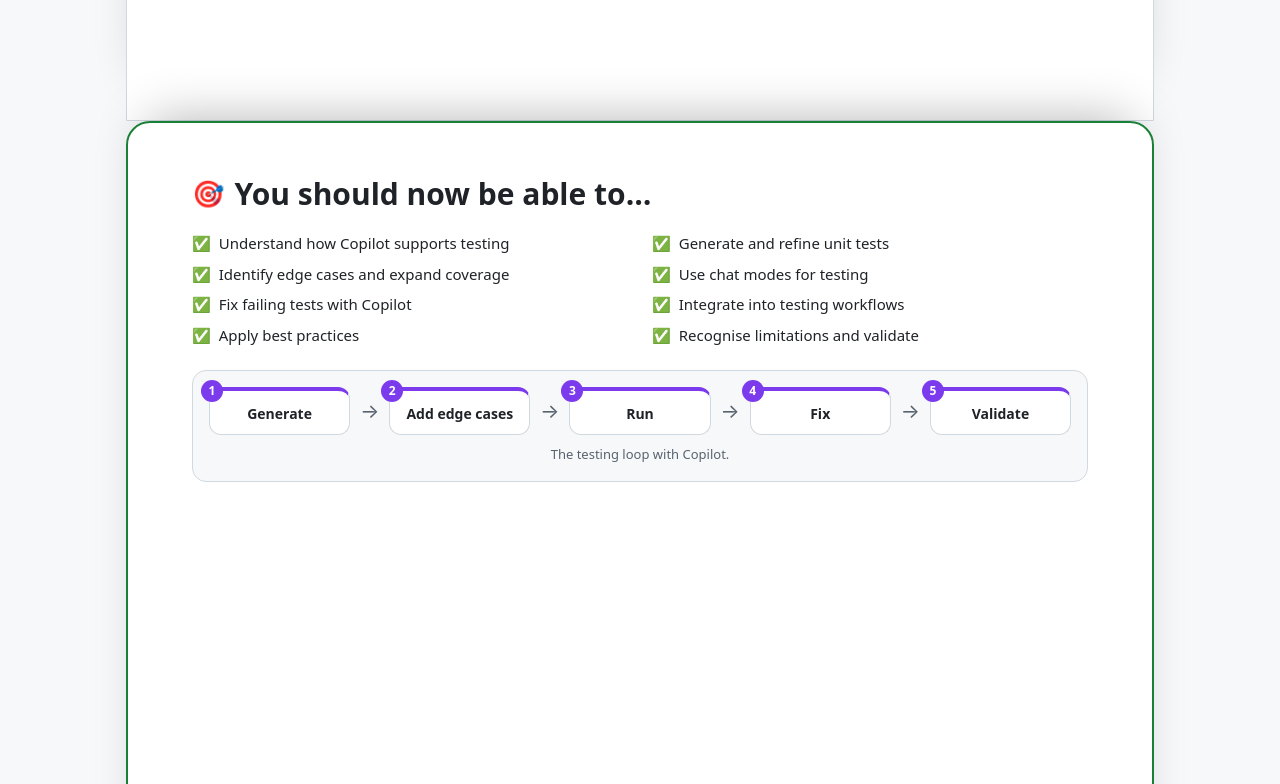
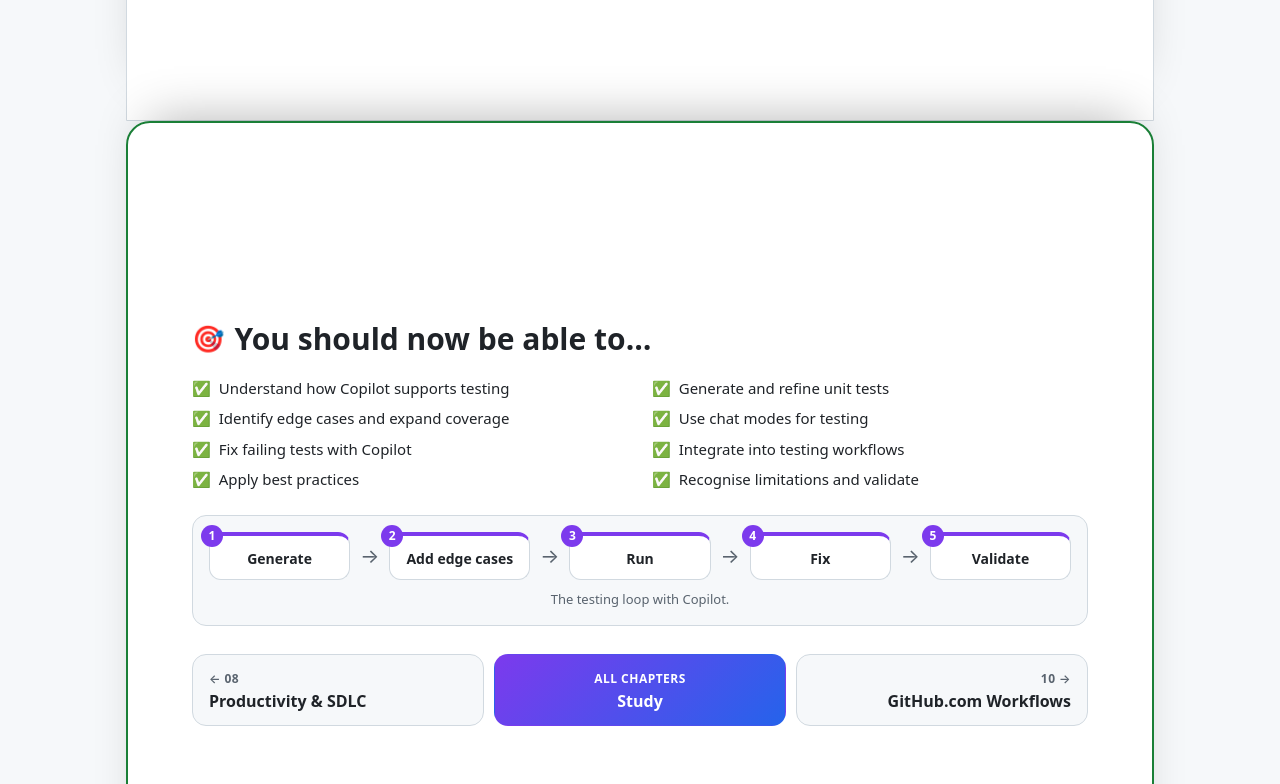
Before and after one commit to wilsonpinto88/gh-300, a plain HTML site: page infographics/09-testing-with-github-copilot.infographic.html in a window 1280 px wide. Shown: the part 7440-8224 px from the top of the page. Drawn offline with Linux system fonts and the light colour scheme.

Commit message:
Centre summary content and chapter nav together
Pinning the nav to the bottom of the full-height summary card left a
large empty gap on tall screens. Bump SW cache to v9.

Co-Authored-By: Claude Opus 5.5 <noreply@anthropic.com>

```diff
--- a/infographics/assets/visuals.css
+++ b/infographics/assets/visuals.css
@@ -100,16 +100,15 @@
 /* breathing room: the original flow badges stick out above the first row */
 main section .flow{margin-top:18px}
 
-/* Summary card: compact checklist, chapter nav pinned to the card's bottom */
+/* Summary card: compact checklist, chapter nav right below it, group centred */
 .sum .chk{grid-template-columns:repeat(auto-fit,minmax(min(100%,300px),1fr));gap:8px 24px}
 .sum .chk li{font-size:15px}
 .sum .visual{margin-top:18px}
-.fx main>section.sum{justify-content:flex-start;padding-top:clamp(28px,4vw,48px);padding-bottom:clamp(20px,3vw,32px)}
+.fx main>section.sum{padding-top:clamp(28px,4vw,48px);padding-bottom:clamp(28px,4vw,48px)}
 .fx main>section.sum>h2{margin-bottom:16px}
 
 /* Chapter nav: previous / study home / next, as large tap targets */
 nav.chap{display:grid;grid-template-columns:1fr 1fr 1fr;gap:10px;max-width:none;margin:28px 0 0;padding:0}
-.sum>nav.chap{margin-top:auto;padding-top:28px}
 nav.chap a{display:flex;flex-direction:column;justify-content:center;gap:3px;min-height:72px;padding:12px 16px;border:1px solid var(--line);border-radius:14px;background:var(--bg);color:var(--ink);text-decoration:none;transition:border-color .15s,transform .15s}
 nav.chap a:hover,nav.chap a:focus-visible{border-color:var(--acc);transform:translateY(-2px)}
 nav.chap a:focus-visible{outline:2px solid var(--acc);outline-offset:2px}
--- a/sw.js
+++ b/sw.js
@@ -1,5 +1,5 @@
 // Offline support. Bump VERSION when the precache list changes.
-const VERSION = "gh300-v8";
+const VERSION = "gh300-v9";
 const INFOGRAPHICS = [
   "01-responsible-ai-ethics-and-safe-usage",
   "02-github-copilot-fundamentals-plans-and-core-features",
```
